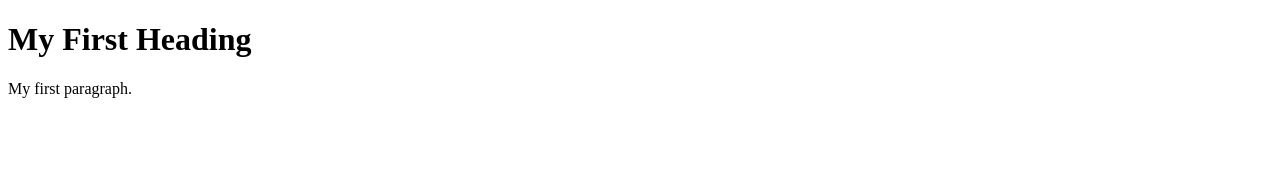
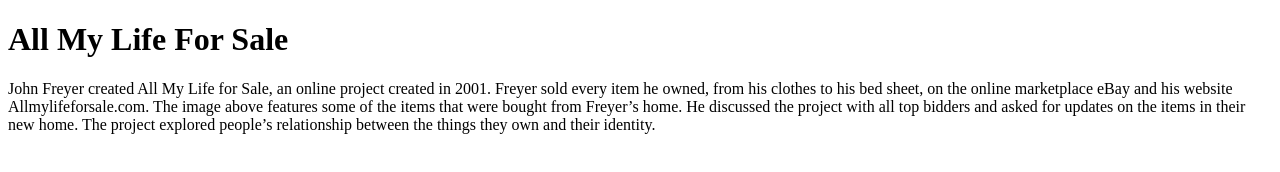
Before and after one commit to crea24/IDEA120_Test, a plain HTML site: page index.html in a window 1280 px wide. Drawn offline with Linux system fonts and the light colour scheme.

Commit message:
Update index.html

```diff
--- a/index.html
+++ b/index.html
@@ -5,8 +5,8 @@
 </head>
 <body>
 
-<h1>My First Heading</h1>
-<p>My first paragraph.</p>
+<h1>All My Life For Sale</h1>
+<p>John Freyer created All My Life for Sale, an online project created in 2001. Freyer sold every item he owned, from his clothes to his bed sheet, on the online marketplace eBay and his website Allmylifeforsale.com. The image above features some of the items that were bought from Freyer’s home. He discussed the project with all top bidders and asked for updates on the items in their new home. The project explored people’s relationship between the things they own and their identity.</p>
 
 </body>
 </html>
```
